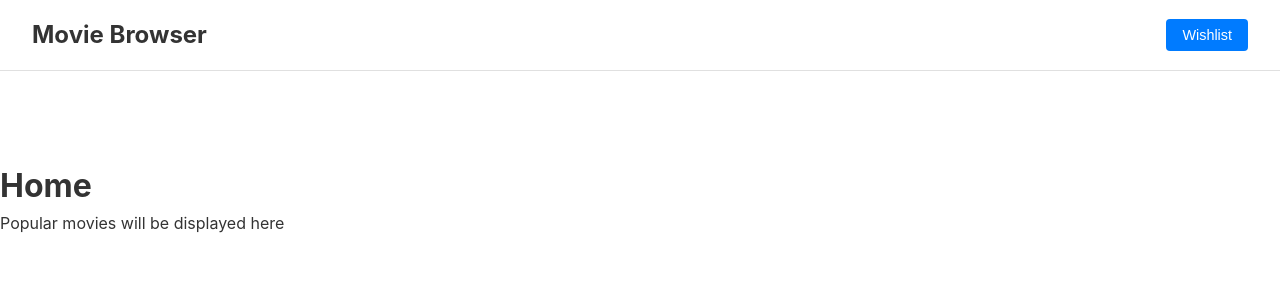
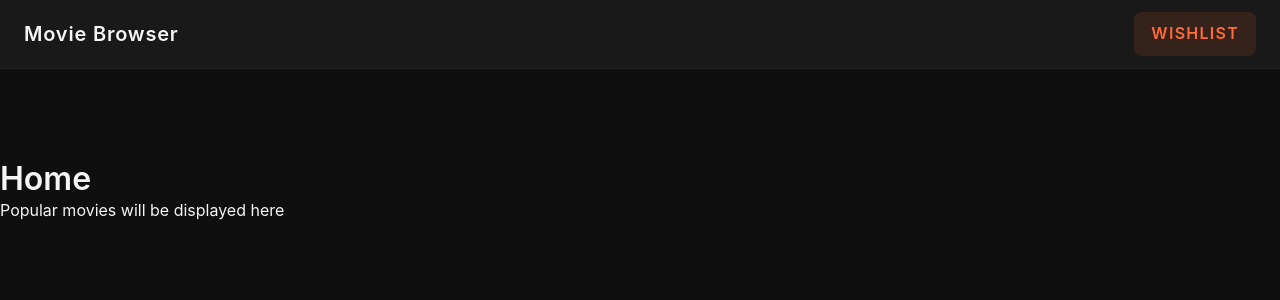
Before and after one commit to GonzaCoding/movie-challenge, a React (Vite) app: page / in a window 1280 px wide. Shown: the top 300 px of the page. Built offline with nearby package versions, Linux system fonts and the light colour scheme.

Commit message:
Prompt 7 — SCSS variables, BEM, and base utils

```diff
--- a/src/components/Header/Header.scss
+++ b/src/components/Header/Header.scss
@@ -1,40 +1,68 @@
+@import '../../styles/variables';
+
 .header {
   position: fixed;
   top: 0;
   left: 0;
   right: 0;
-  background: #fff;
-  border-bottom: 1px solid #e0e0e0;
-  padding: 1rem 2rem;
+  z-index: 1000;
+  background: rgba($color-surface, 0.85);
+  backdrop-filter: blur(12px);
+  border-bottom: 1px solid rgba($color-border, 0.6);
+  padding: $spacing-sm $spacing-lg;
   display: flex;
   justify-content: space-between;
   align-items: center;
-  z-index: 1000;
+  transition: border-color 150ms ease;
 
   &__brand {
+    display: flex;
+    align-items: center;
+    gap: $spacing-sm;
+
     h1 {
       margin: 0;
-      font-size: 1.5rem;
-      color: #333;
+      font-size: 1.25rem;
+      letter-spacing: 0.04em;
+      color: $color-text;
     }
   }
 
   &__actions {
     display: flex;
-    gap: 1rem;
+    align-items: center;
+    gap: $spacing-sm;
   }
 
   &__wishlist-btn {
-    background: #007bff;
-    color: white;
-    border: none;
-    padding: 0.5rem 1rem;
-    border-radius: 4px;
-    cursor: pointer;
-    font-size: 0.9rem;
+    display: inline-flex;
+    align-items: center;
+    gap: $spacing-xs;
+    border-radius: $radius-md;
+    padding: $spacing-xs $spacing-md;
+    background: rgba($color-accent, 0.12);
+    color: $color-accent;
+    font-weight: 600;
+    text-transform: uppercase;
+    letter-spacing: 0.08em;
+    border: 1px solid transparent;
+    transition: all 150ms ease;
 
     &:hover {
-      background: #0056b3;
+      border-color: rgba($color-accent, 0.4);
+      background: rgba($color-accent, 0.18);
+    }
+
+    &:active {
+      transform: translateY(1px);
+    }
+  }
+
+  @media (max-width: $bp-mobile) {
+    padding: $spacing-sm $spacing-md;
+
+    &__brand h1 {
+      font-size: 1rem;
     }
   }
 }
--- /dev/null
+++ b/src/styles/_variables.scss
@@ -0,0 +1,24 @@
+$color-bg: #0f0f0f;
+$color-surface: #1c1c1c;
+$color-border: #2c2c2c;
+$color-text: #f5f5f5;
+$color-text-muted: #b0b0b0;
+$color-accent: #ff6b35;
+
+$font-family-base: 'Inter', system-ui, -apple-system, BlinkMacSystemFont, 'Segoe UI', sans-serif;
+
+$spacing-2xs: 0.25rem;
+$spacing-xs: 0.5rem;
+$spacing-sm: 0.75rem;
+$spacing-md: 1rem;
+$spacing-lg: 1.5rem;
+$spacing-xl: 2rem;
+$spacing-2xl: 3rem;
+
+$radius-sm: 0.25rem;
+$radius-md: 0.5rem;
+$radius-lg: 1rem;
+
+$bp-mobile: 480px;
+$bp-tablet: 768px;
+$bp-desktop: 1024px;
--- a/src/styles/reset.scss
+++ b/src/styles/reset.scss
@@ -1,21 +1,54 @@
-/* Reset styles */
-* {
+@import 'variables';
+
+/* Modern CSS reset & base styles */
+
+*, *::before, *::after {
   margin: 0;
   padding: 0;
   box-sizing: border-box;
 }
 
+html:focus-within {
+  scroll-behavior: smooth;
+}
+
 body {
-  font-family:
-    -apple-system, BlinkMacSystemFont, 'Segoe UI', 'Roboto', 'Oxygen', 'Ubuntu', 'Cantarell',
-    'Fira Sans', 'Droid Sans', 'Helvetica Neue', sans-serif;
+  min-height: 100vh;
+  background-color: $color-bg;
+  color: $color-text;
+  font-family: $font-family-base;
+  line-height: 1.6;
   -webkit-font-smoothing: antialiased;
   -moz-osx-font-smoothing: grayscale;
-  line-height: 1.6;
-  color: #333;
 }
 
 main {
-  padding-top: 80px; /* Account for fixed header */
+  padding-top: 80px;
   min-height: 100vh;
 }
+
+h1, h2, h3, h4, h5, h6 {
+  font-weight: 600;
+  line-height: 1.2;
+}
+
+img, picture {
+  max-width: 100%;
+  display: block;
+}
+
+button {
+  font: inherit;
+  border: none;
+  background: none;
+  cursor: pointer;
+}
+
+a {
+  color: inherit;
+  text-decoration: none;
+}
+
+ul, ol {
+  list-style: none;
+}
```
Also changed, not shown: src/utils/text.ts (added, +10 -0 lines), 1 other file (tests, documents, lock files or other folders).
